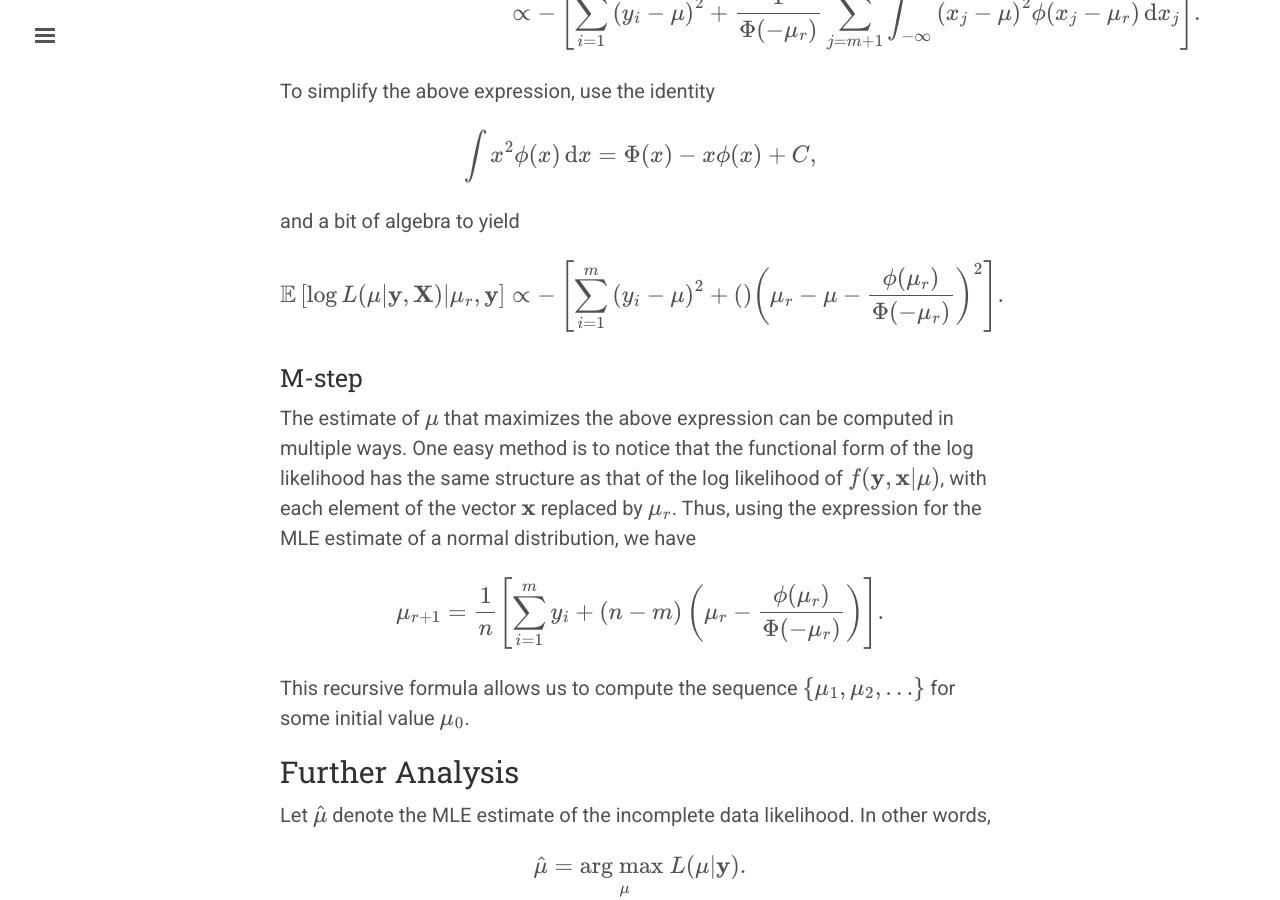
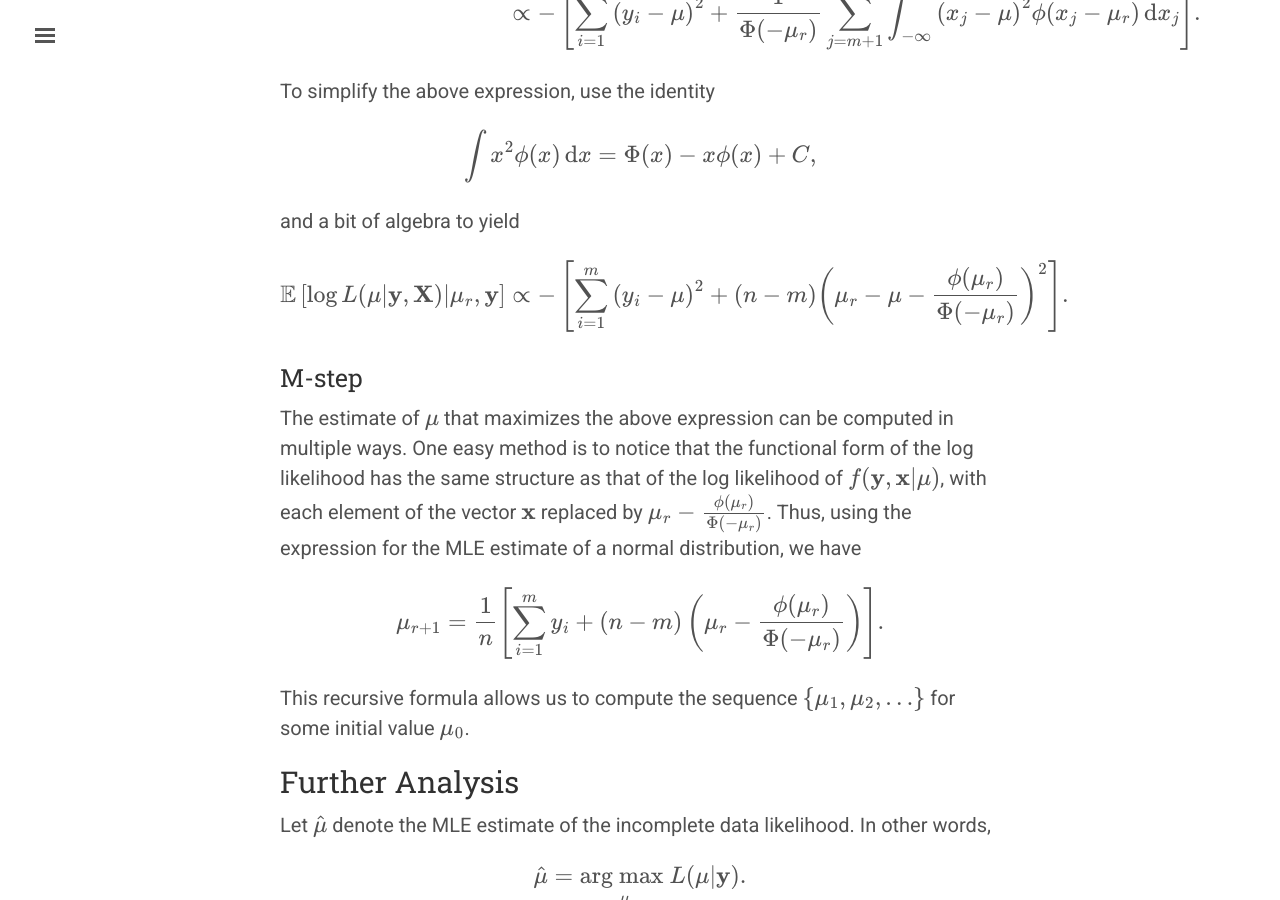
Before and after one commit to nachikethas/nachikethas.github.io, a Jekyll site: the page built from _posts/2016-11-11-em.md, in a window 1280 px wide and 900 px high, scrolled down 1995 px. Built offline with Jekyll 4.4.1, drawn with Linux system fonts in a browser that asks for light colours; some web fonts are replaced; formulas are drawn with MathJax 3.

Commit message:
Bug fix
Fixed the incomplete math expressions in the E & M steps.

```diff
--- a/_posts/2016-11-11-em.md
+++ b/_posts/2016-11-11-em.md
@@ -112,19 +112,19 @@ $$
 \mathbb{E}\left[\log L(\mu \vert \mathbf{y},\mathbf{X}) \vert \mu_r,
     \mathbf{y}\right]
     &\propto -\left[ \sum_{i=1}^m {(y_i - \mu)}^2 +
-    () {\left( \mu_r - \mu -
+    (n-m) {\left( \mu_r - \mu -
     \frac{\phi(\mu_r)}{\Phi(-\mu_r)}\right)}^2 \right].
 \end{align}
 $$
 
 ### M-step {#mstep}
-The estimate of $$ \mu $$ that maximizes the above
-expression can be computed in multiple ways. One easy method is to notice
-that the functional form of the log likelihood has the same structure
-as that of the log likelihood of $$ f(\mathbf{y}, \mathbf{x} \vert \mu)
-$$, with each element of the vector $$ \mathbf{x} $$ replaced by $$
-\mu_r $$. Thus, using the expression for the MLE estimate of a normal
-distribution, we have
+The estimate of $$ \mu $$ that maximizes the above expression can be
+computed in multiple ways. One easy method is to notice that the
+functional form of the log likelihood has the same structure as that of
+the log likelihood of $$ f(\mathbf{y}, \mathbf{x} \vert \mu) $$, with
+each element of the vector $$ \mathbf{x} $$ replaced by $$ \mu_r -
+\frac{\phi(\mu_r)}{\Phi(-\mu_r)}$$. Thus, using the expression for the
+MLE estimate of a normal distribution, we have
 
 $$
 \mu_{r+1} = \frac{1}{n} \left[\sum_{i=1}^m y_i + (n-m) \left( \mu_r -
```
